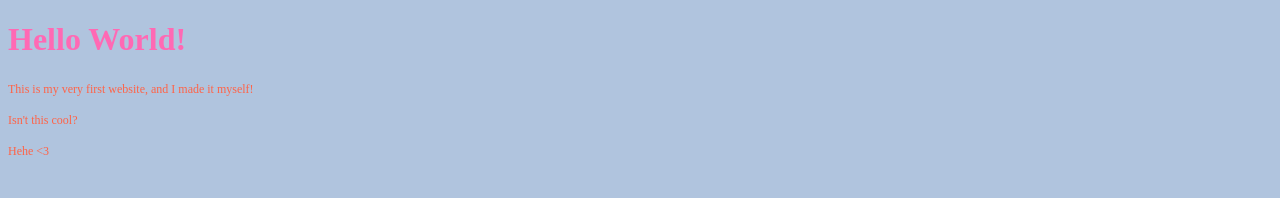
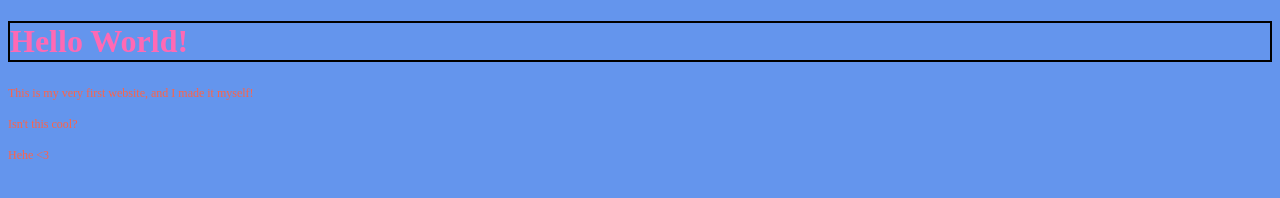
Before and after one commit to asdfjee/myfirstwebby, a plain HTML site: page index.html in a window 1280 px wide. Drawn offline with Linux system fonts and the light colour scheme.

Commit message:
Update index.html

```diff
--- a/index.html
+++ b/index.html
@@ -4,13 +4,13 @@
     <title>Ina's First Webby!</title>
     <style>
         body {
-            background-color: lightsteelblue;
+            background-color: cornflowerblue;
             font-family: serif;
 
         h1 {
             color: HotPink;
             text-align: left;
-            h1 { ... } rules: border: 2px solid black;
+            border: 2px solid black;
         }
 
         p {
```
